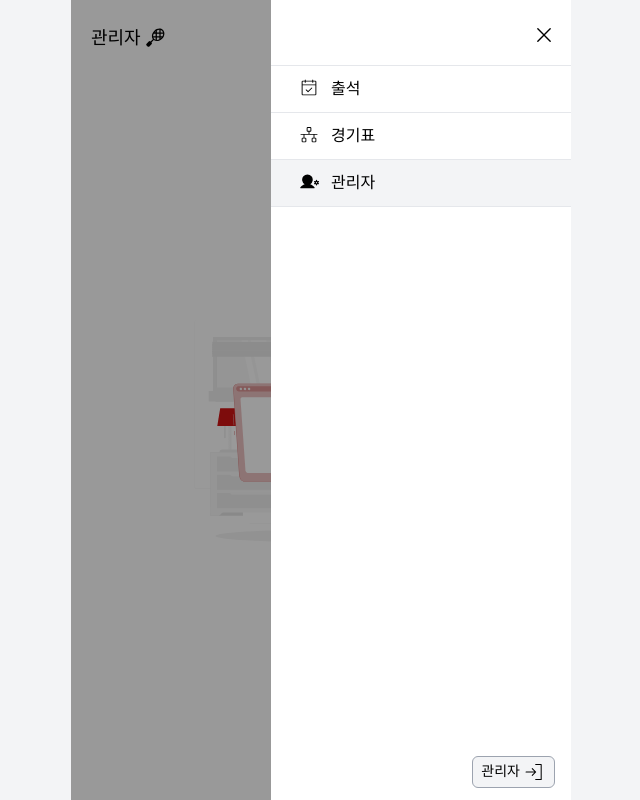
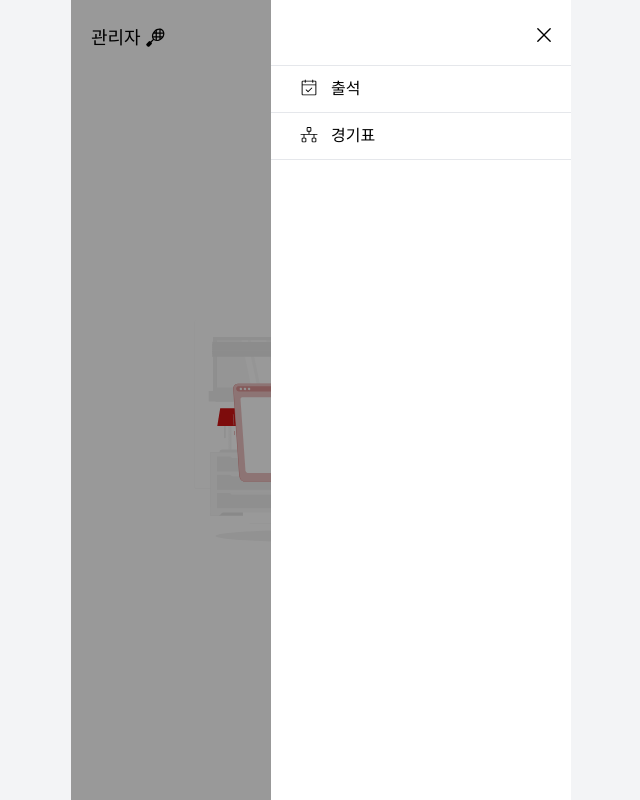
Before and after one commit to bnheey/scv, a React (Vite) app: page /admin in a window 1280 px wide. Both pictures are taken after a click on the icon 860 px from the left and 38 px from the top of the page. Shown: the whole page, without its empty margins (319-959 px from the left). Built offline with nearby package versions, Linux system fonts and the light colour scheme; a web font is replaced by a local one.

Commit message:
Chore: 관리자 관련 요소 주석처리

```diff
--- a/src/components/Lnb.tsx
+++ b/src/components/Lnb.tsx
@@ -1,8 +1,8 @@
 import {
   CalendarCheck,
   Network,
-  SignIn,
-  UserGear,
+  // SignIn,
+  // UserGear,
   X,
 } from "@phosphor-icons/react";
 import { useEffect, useState } from "react";
@@ -32,7 +32,7 @@ const Lnb = ({ onClose }: LnbProps) => {
       label: "경기표",
       paths: ["/game"],
     },
-    { to: "/admin", icon: UserGear, label: "관리자", paths: ["/admin"] },
+    // { to: "/admin", icon: UserGear, label: "관리자", paths: ["/admin"] },
   ];
 
   const handleClose = () => {
@@ -91,12 +91,12 @@ const Lnb = ({ onClose }: LnbProps) => {
             </li>
           ))}
         </ul>
-        <div className="absolute bottom-3 right-4">
+        {/* <div className="absolute bottom-3 right-4">
           <button className="flex gap-1 px-2 py-1 bg-gray-100 border border-gray-400 rounded-md">
             <Text type="normalBlack">관리자</Text>
             <SignIn size={22} weight="light" />
           </button>
-        </div>
+        </div> */}
       </nav>
     </>
   );
```
